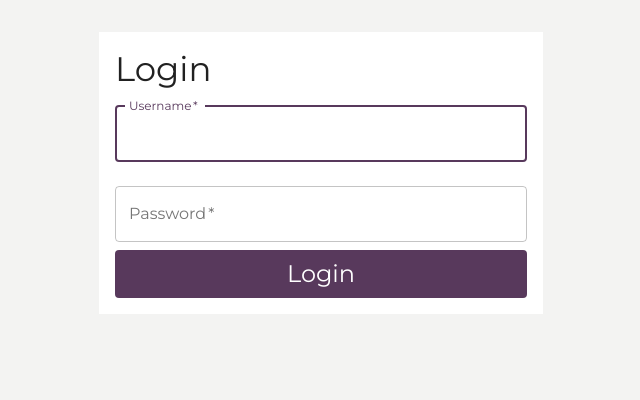
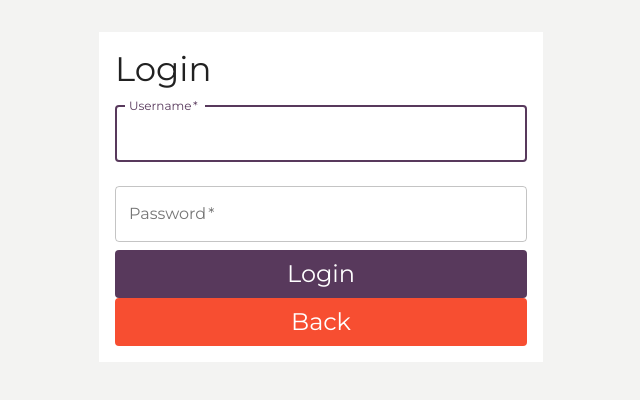
Before and after one commit to johlin5/DH2643, a React app in the folder project/client/: page /login in a window 1280 px wide. Shown: the top 400 px of the page, without its empty margins (319-959 px from the left). Built offline with nearby package versions, Linux system fonts and the light colour scheme.

Commit message:
Fix errors, formstate and login redirect in Register and authentication bug in routing

```diff
--- a/project/client/src/app/Layout.tsx
+++ b/project/client/src/app/Layout.tsx
@@ -4,19 +4,23 @@ import Header from "../components/Header";
 import { BrowserRouter as Router, Switch, Route } from "react-router-dom";
 import { CssBaseline } from "@material-ui/core";
 import Cookie from "js-cookie";
+import { useRecoilValue } from "recoil";
+import { userIsAuth } from "../selectors/account";
 
 const Layout: React.FC = () => {
+  const isAuth = useRecoilValue(userIsAuth);
+  console.log(isAuth);
   return (
     <Router>
       <CssBaseline />
-      {!Cookie.get("token") && (
+      {!isAuth && !Cookie.get("token") && (
         <Switch>
           {unprotectedRoutes.map((nav) => {
             return <Route path={nav.path} exact={nav.exact} component={nav.component} key={nav.path} />;
           })}
         </Switch>
       )}
-      {Cookie.get("token") && (
+      {isAuth && Cookie.get("token") && (
         <>
           <Header />
           <Switch>
--- a/project/client/src/atoms/account.ts
+++ b/project/client/src/atoms/account.ts
@@ -1,6 +1,7 @@
 import { atom } from "recoil";
 type Account = string | null;
 type JwtToken = string | null;
+type IsAuth = boolean;
 
 export const accountNameAtom = atom<Account>({
   key: "accountName",
@@ -11,3 +12,8 @@ export const jwtTokenAtom = atom<JwtToken>({
   key: "jwtToken",
   default: null
 });
+
+export const isAuthAtom = atom<IsAuth>({
+  key: "isAuth",
+  default: false
+});
--- a/project/client/src/components/Header.tsx
+++ b/project/client/src/components/Header.tsx
@@ -1,8 +1,8 @@
 import { Link } from "react-router-dom";
 import { AppBar, Toolbar, Typography, Button, makeStyles, createStyles, Grid } from "@material-ui/core";
 import { WHITE } from "../app/theme";
-import { jwtTokenAtom } from "../atoms/account";
-import { useRecoilState } from "recoil";
+import { jwtTokenAtom, isAuthAtom } from "../atoms/account";
+import { useRecoilState, useSetRecoilState } from "recoil";
 import { useHistory } from "react-router-dom";
 import Cookies from "js-cookie";
 import PersonRoundedIcon from "@material-ui/icons/PersonRounded";
@@ -23,10 +23,12 @@ const useStyles = makeStyles(() =>
 );
 const Header: React.FC = () => {
   const [token, setToken] = useRecoilState(jwtTokenAtom);
+  const setIsAuth = useSetRecoilState(isAuthAtom);
   const history = useHistory();
   const logout = () => {
     Cookies.remove("token", { path: "/" });
     setToken(null);
+    setIsAuth(false);
     history.push("/");
   };
   const classes = useStyles();
--- a/project/client/src/selectors/account.ts
+++ b/project/client/src/selectors/account.ts
@@ -1,7 +1,12 @@
 import { selector } from "recoil";
-import { accountNameAtom } from "../atoms/account";
+import { accountNameAtom, isAuthAtom } from "../atoms/account";
 
 export const withUserName = selector({
   key: "withToken",
   get: ({ get }) => get(accountNameAtom)
 });
+
+export const userIsAuth = selector({
+  key: "userIsAuth",
+  get: ({ get }) => get(isAuthAtom)
+});
--- a/project/client/src/views/login/LoginFormView.tsx
+++ b/project/client/src/views/login/LoginFormView.tsx
@@ -1,15 +1,17 @@
 import { Container, TextField, Typography, Button } from "@material-ui/core";
 import React, { useState, ChangeEvent } from "react";
-import { PURPLE } from "../../app/theme";
+import { PURPLE, RED } from "../../app/theme";
 import { FormInputs } from "./types";
+import PrimaryButton from "../../components/PrimaryButton";
 
 type LoginFormViewProps = {
   onSubmit: (input: FormInputs) => void;
   errorMessage: string;
-  message?: string | undefined;
+  message?: string | null;
+  onGoBack: () => void;
 };
 
-const LoginFormView: React.FC<LoginFormViewProps> = ({ onSubmit, errorMessage, message }) => {
+const LoginFormView: React.FC<LoginFormViewProps> = ({ onSubmit, errorMessage, message, onGoBack }) => {
   const [formInput, setFormInput] = useState<FormInputs>({ userName: "", password: "" });
 
   return (
@@ -72,6 +74,7 @@ const LoginFormView: React.FC<LoginFormViewProps> = ({ onSubmit, errorMessage, m
         >
           <Typography variant="h5">Login</Typography>
         </Button>
+        <PrimaryButton text="Back" color={RED} variant="h5" height="48px" type="button" onClick={() => onGoBack()} />
       </form>
       <>{errorMessage}</>
     </Container>
--- a/project/client/src/views/login/LoginPresenter.tsx
+++ b/project/client/src/views/login/LoginPresenter.tsx
@@ -2,7 +2,7 @@ import { LOGIN } from "../../services/queries/Auth";
 import { useMutation } from "@apollo/client";
 import LoginFormView from "./LoginFormView";
 import { FormInputs } from "./types";
-import { accountNameAtom, jwtTokenAtom } from "../../atoms/account";
+import { accountNameAtom, jwtTokenAtom, isAuthAtom } from "../../atoms/account";
 import { useSetRecoilState } from "recoil";
 import { useHistory, useLocation } from "react-router-dom";
 import Spinner from "../../components/Spinner";
@@ -17,29 +17,47 @@ const LoginForm: React.FC = () => {
   const location = useLocation<LocationState>();
   const setToken = useSetRecoilState(jwtTokenAtom);
   const setAccountName = useSetRecoilState(accountNameAtom);
+  const setIsAuth = useSetRecoilState(isAuthAtom);
   const history = useHistory();
 
-  const { message } = location.state ? location.state : { message: "" };
+  const message = location.state ? location.state.message : null;
+
+  const pushSlash = () => {
+    history.push("/");
+  };
 
   const loginUser = async (formInput: FormInputs) => {
-    const response = await signup({
+    signup({
       variables: {
         loginInput: {
           ...formInput
         }
       }
-    });
-    Cookie.set("token", response.data.login.token, { path: "/" });
-    setToken(response.data.login.token);
-    setAccountName(response.data.login.user.userName);
-    history.push("/");
+    })
+      .then((response) => {
+        Cookie.set("token", response.data.login.token, { path: "/" });
+        setToken(response.data.login.token);
+        setAccountName(response.data.login.user.userName);
+        setIsAuth(true);
+        pushSlash();
+      })
+      .catch(() => {
+        return;
+      });
   };
 
   if (loading) {
     return <Spinner />;
   }
 
-  return <LoginFormView onSubmit={loginUser} errorMessage={error ? error.message : ""} message={message} />;
+  return (
+    <LoginFormView
+      onSubmit={loginUser}
+      errorMessage={error ? error.message : ""}
+      message={message}
+      onGoBack={pushSlash}
+    />
+  );
 };
 
 export default LoginForm;
--- a/project/client/src/views/register/RegisterForm.tsx
+++ b/project/client/src/views/register/RegisterForm.tsx
@@ -4,12 +4,13 @@ import { SIGN_UP } from "../../services/queries/Auth";
 import { useMutation } from "@apollo/client";
 import PrimaryButton from "../../components/PrimaryButton";
 import { PURPLE, RED } from "../../app/theme";
+import { useHistory } from "react-router-dom";
+
 type FormInputs = {
   userName: string;
   password: string;
   passwordConfirmation: string;
 };
-import { useHistory } from "react-router-dom";
 
 const RegisterForm: React.FC = () => {
   const [formInput, setFormInput] = useState<FormInputs>({ userName: "", password: "", passwordConfirmation: "" });
@@ -25,8 +26,12 @@ const RegisterForm: React.FC = () => {
         }
       }
     })
-      .catch((err) => err)
-      .finally(() => pushLogin("Sucessfully created account!"));
+      .then(() => {
+        pushLogin("Sucessfully created account!");
+      })
+      .catch((err) => {
+        return;
+      });
   };
 
   const pushLogin = (message: string) => history.push({ pathname: "/login", state: { message } });
@@ -50,6 +55,7 @@ const RegisterForm: React.FC = () => {
           name="username"
           autoComplete="username"
           autoFocus
+          value={formInput.userName}
           onChange={(event: ChangeEvent<HTMLTextAreaElement | HTMLInputElement>) => {
             setFormInput({ ...formInput, userName: event.target.value });
           }}
@@ -64,6 +70,7 @@ const RegisterForm: React.FC = () => {
           label="Password"
           type="password"
           id="password"
+          value={formInput.password}
           onChange={(event: ChangeEvent<HTMLTextAreaElement | HTMLInputElement>) => {
             setFormInput({ ...formInput, password: event.target.value });
           }}
@@ -78,6 +85,7 @@ const RegisterForm: React.FC = () => {
           name="Confirm password"
           label="Confirm password"
           type="password"
+          value={formInput.passwordConfirmation}
           onChange={(event: ChangeEvent<HTMLTextAreaElement | HTMLInputElement>) => {
             setFormInput({ ...formInput, passwordConfirmation: event.target.value });
           }}
```
Also changed, not shown: 1 other file (tests, documents, lock files or other folders).
